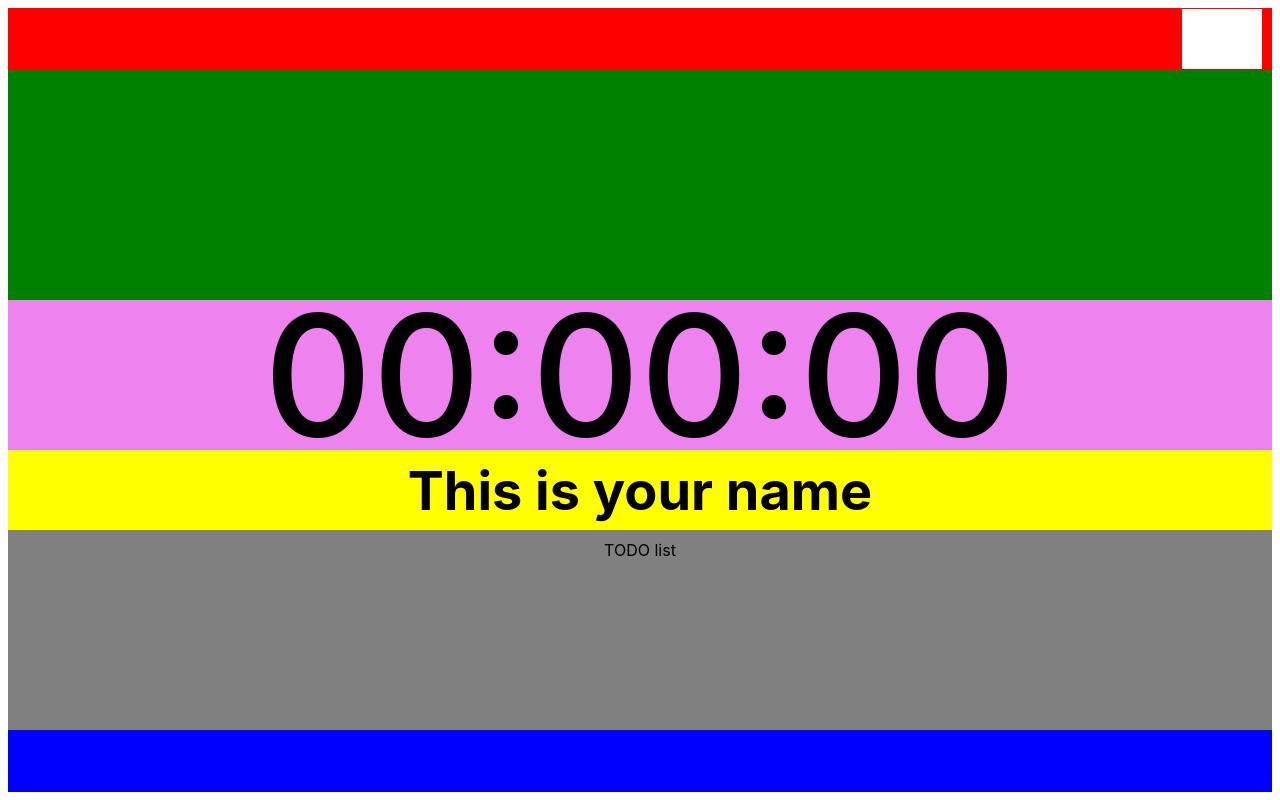
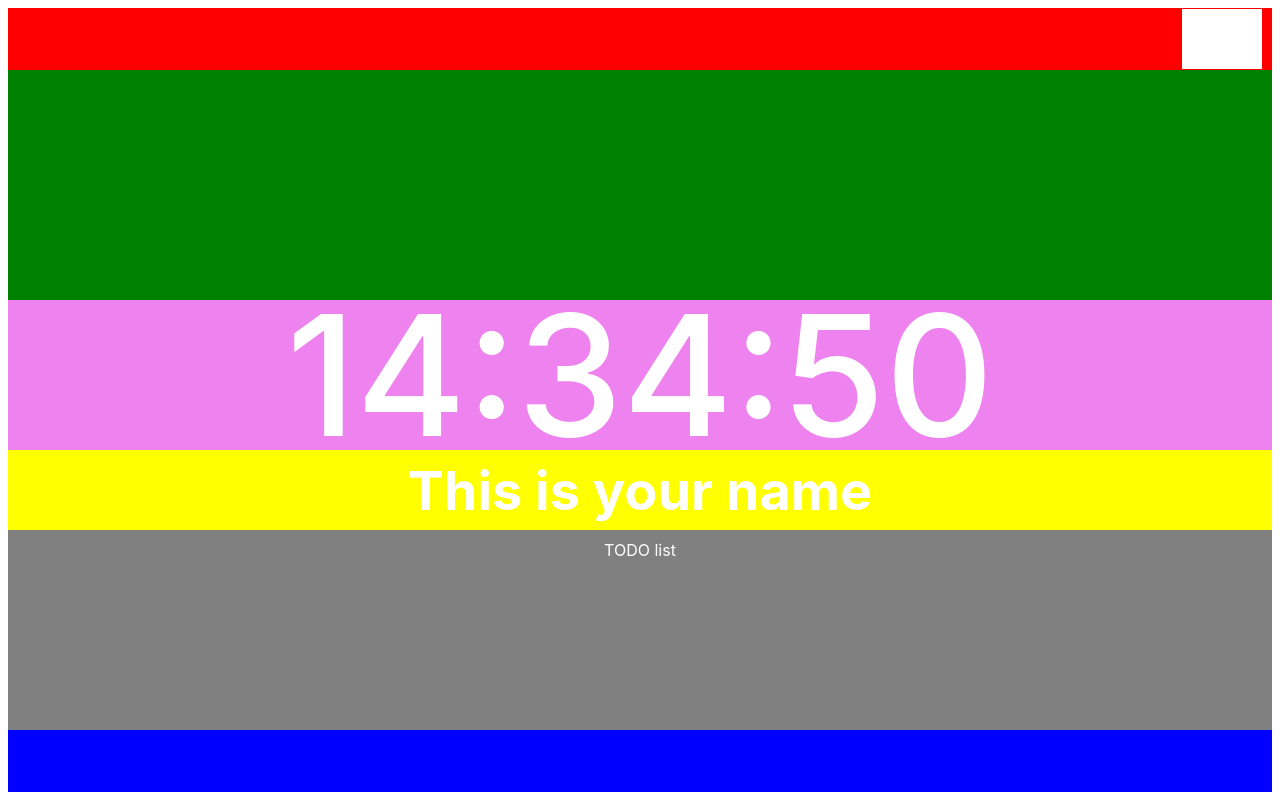
Before and after one commit to hun-a/clone-momentum, a plain HTML site: page index.html in a window 1280 px wide. Drawn offline with Linux system fonts and the light colour scheme.

Commit message:
Add the clock.js

```diff
--- a/index.html
+++ b/index.html
@@ -20,5 +20,6 @@
     </div>
     <div id="js-footer"></div>
   </div>
+  <script src="src/clock.js"></script>
 </body>
 </html>
--- /dev/null
+++ b/src/clock.js
@@ -0,0 +1,20 @@
+const clockConatiner = document.querySelector('#js-clock');
+
+function pad(number) {
+  return String(number).padStart(2, '0');
+}
+function getTime() {
+  const now = new Date();
+  const hours = pad(now.getHours());
+  const mins = pad(now.getMinutes());
+  const secs = pad(now.getSeconds());
+
+  clockConatiner.innerHTML = `${hours}:${mins}:${secs}`;
+}
+
+function init() {
+  getTime();
+  setInterval(getTime, 1000);
+}
+
+init();
--- a/src/index.css
+++ b/src/index.css
@@ -5,7 +5,8 @@ body {
   "Helvetica Neue",
   Helvetica,
   Arial,
-  sans-serif
+  sans-serif;
+  color: white;
 }
 
 #js-container {
```
